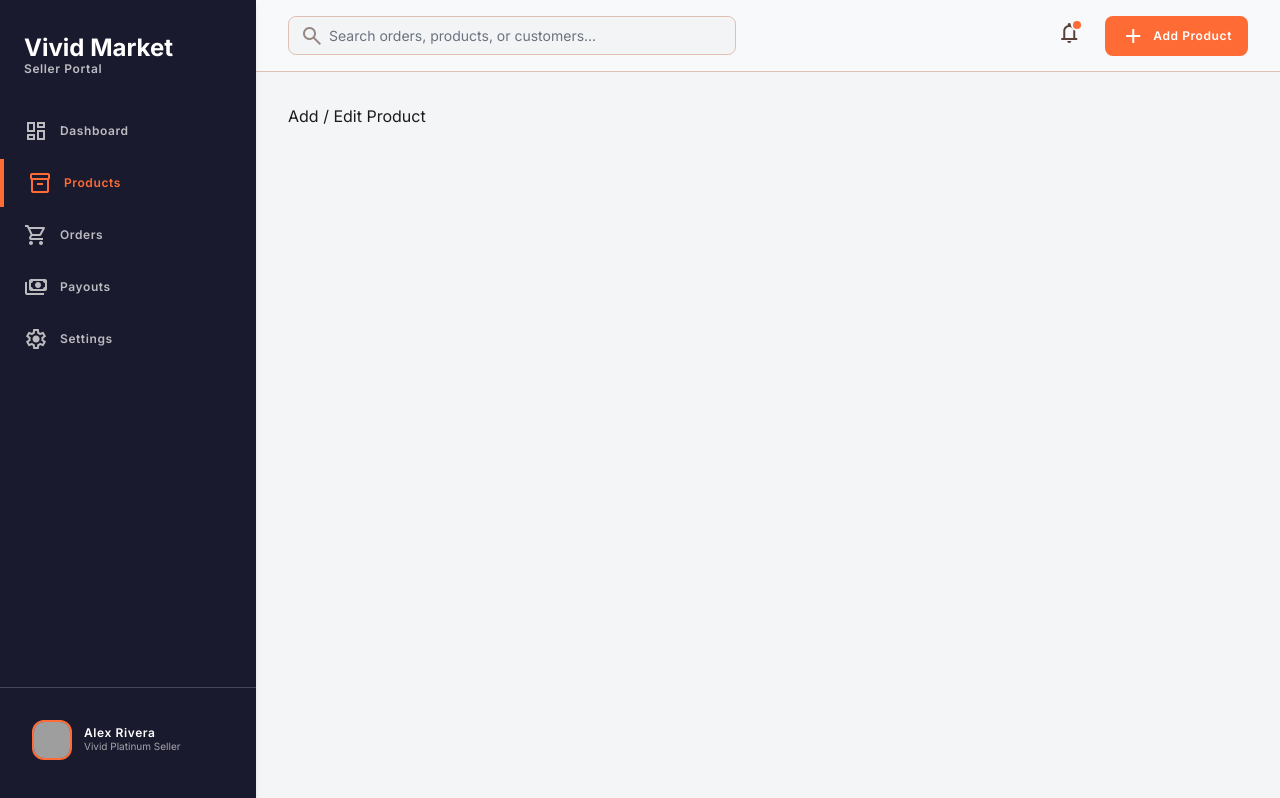
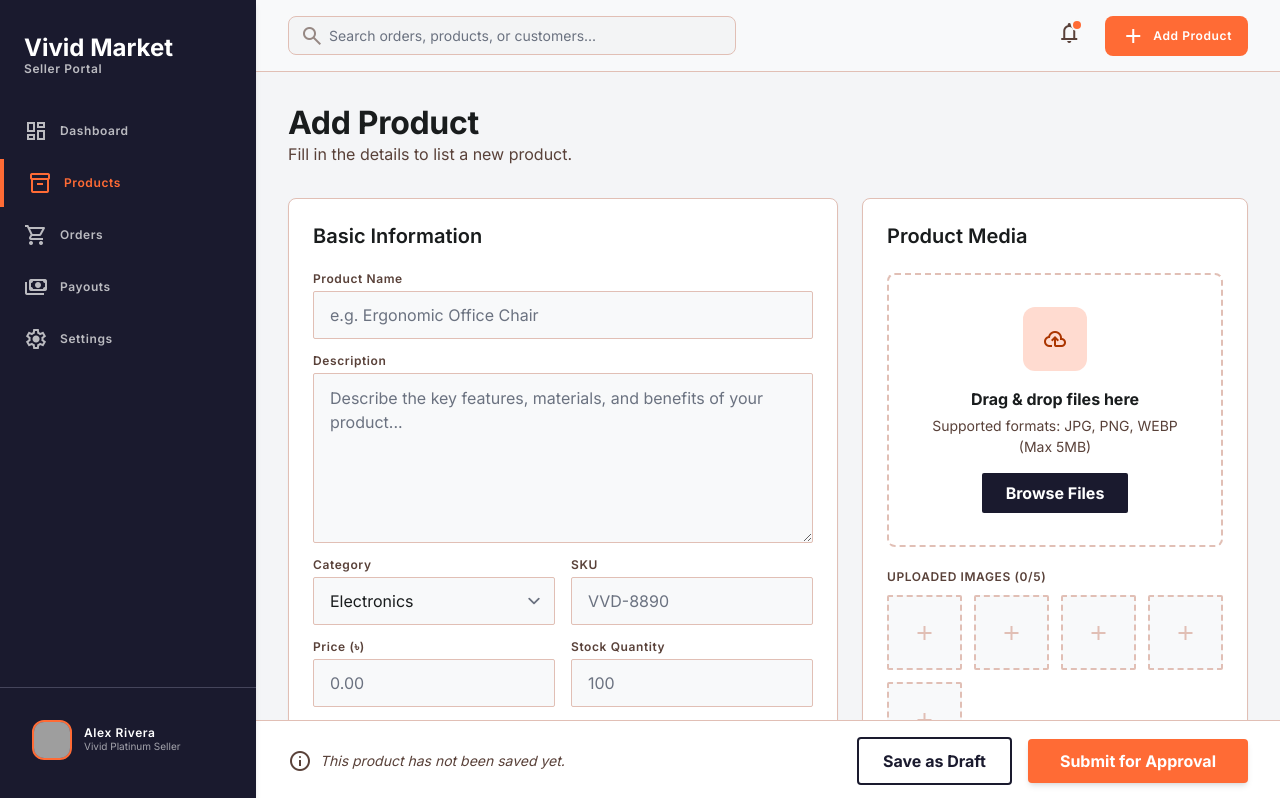
Before and after one commit to maimuna03134/vivid-market, a Next.js app in the folder frontend/: page /seller/products/new in a window 1280 px wide. Shown: the top 798 px of the page. Built offline with nearby package versions, Linux system fonts and the light colour scheme; grey boxes are pictures that could not be loaded.

Commit message:
feat: modified the page of seler's new

```diff
--- a/frontend/app/(seller)/seller/products/new/page.jsx
+++ b/frontend/app/(seller)/seller/products/new/page.jsx
@@ -1,3 +1,12 @@
-export default function AddEditProductPage() {
-  return <div>Add / Edit Product</div>;
+import { Suspense } from "react";
+import ProductForm from "@/components/seller/ProductForm";
+
+export const metadata = { title: "Add Product | Vivid Market" };
+
+export default function AddProductPage() {
+  return (
+    <Suspense fallback={<div className="h-96 bg-surface-container rounded-xl animate-pulse" />}>
+      <ProductForm />
+    </Suspense>
+  );
 }
```
